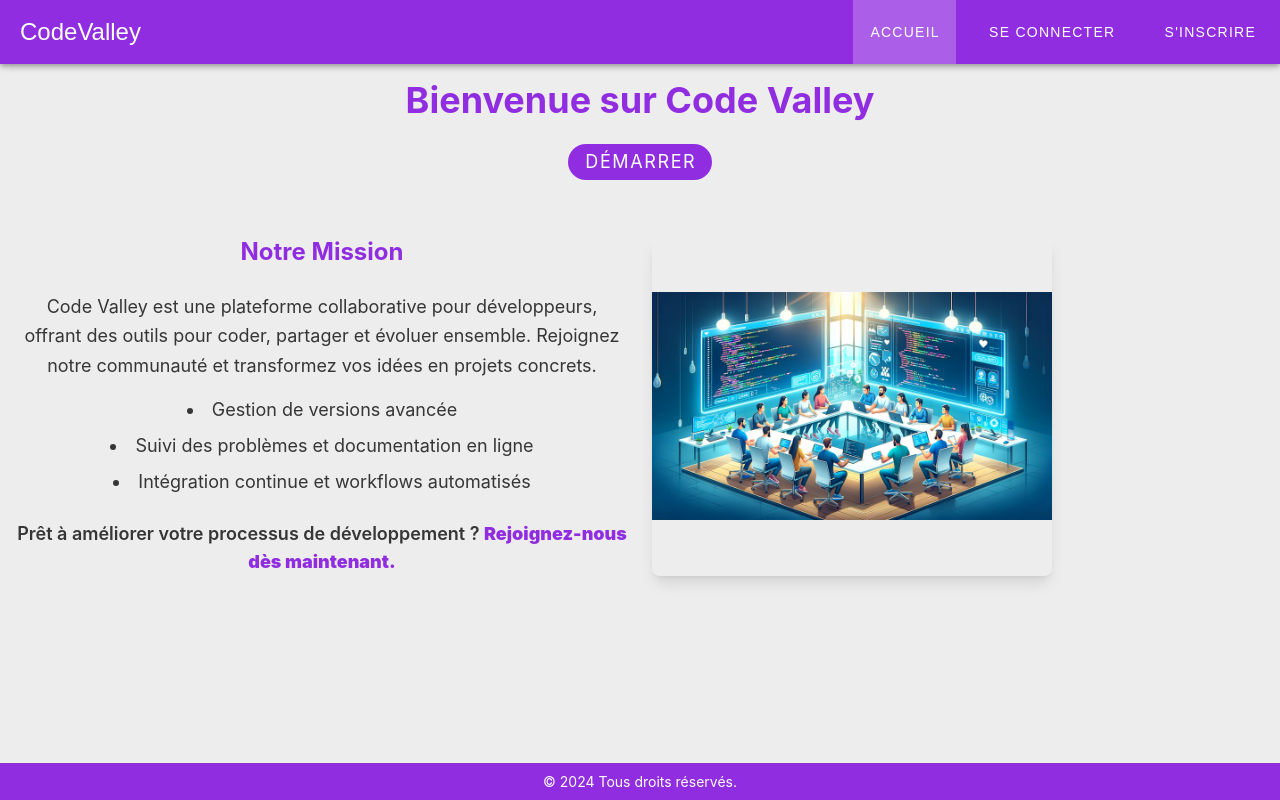
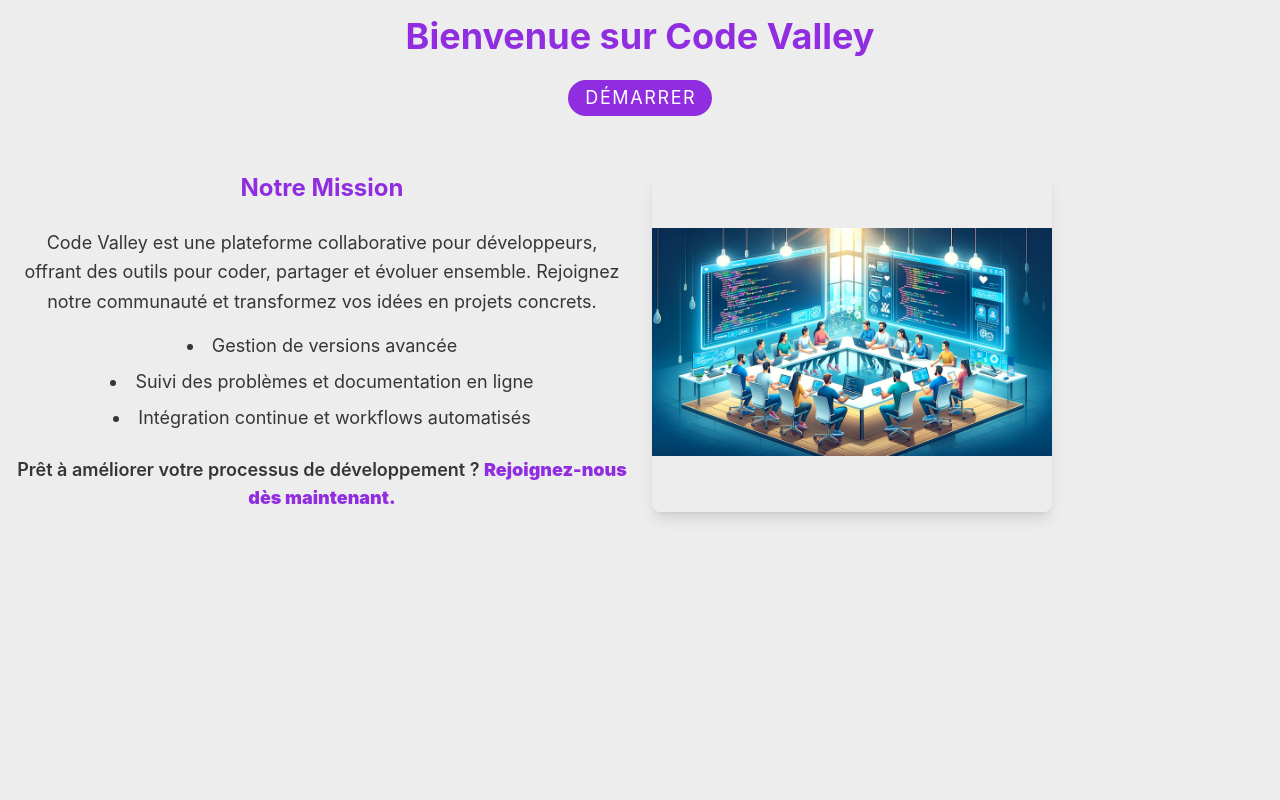
Before and after one commit to CodeValleyy/code-valley-front, a Vue app: page / in a window 1280 px wide. Built offline with nearby package versions, Linux system fonts and the light colour scheme.

Commit message:
refacto:  unshow header and footer if not authorized and refactoring

```diff
--- a/package.json
+++ b/package.json
@@ -1,5 +1,6 @@
 {
   "name": "code-valley-front",
+  "displayName": "Code Valley",
   "version": "0.0.0",
   "private": true,
   "type": "module",
--- a/src/App.vue
+++ b/src/App.vue
@@ -1,14 +1,27 @@
 <template>
   <v-app>
-    <Header />
+    <Header v-if="showHeaderFooter" />
     <v-main class="bg-backgroundColor min-h-screen">
       <router-view />
     </v-main>
-    <Footer />
+    <Footer v-if="showHeaderFooter" />
   </v-app>
 </template>
 
 <script setup lang="ts">
 import Header from './components/Header.vue'
 import Footer from './components/Footer.vue'
+import { useAuth } from '@/composables/useAuth'
+import { computed } from 'vue'
+import { useRoute } from 'vue-router'
+
+const { getToken } = useAuth()
+const route = useRoute()
+
+const isAuthenticated = computed(() => !!getToken())
+const showHeaderFooter = computed(() => {
+  const guestRoutes = ['login', 'register']
+  return isAuthenticated.value && !guestRoutes.includes(route.name as string)
+})
+
 </script>
--- a/src/views/HomeView.vue
+++ b/src/views/HomeView.vue
@@ -41,9 +41,9 @@
 <script setup lang="ts">
 import { useRouter } from 'vue-router'
 import homeImage from '@/assets/home.webp'
+import packageJson from '../../package.json'
 
-const name = 'Code Valley'
-
+const name = packageJson.displayName
 const router = useRouter()
 
 const sendTo = (location: string) => {
```
